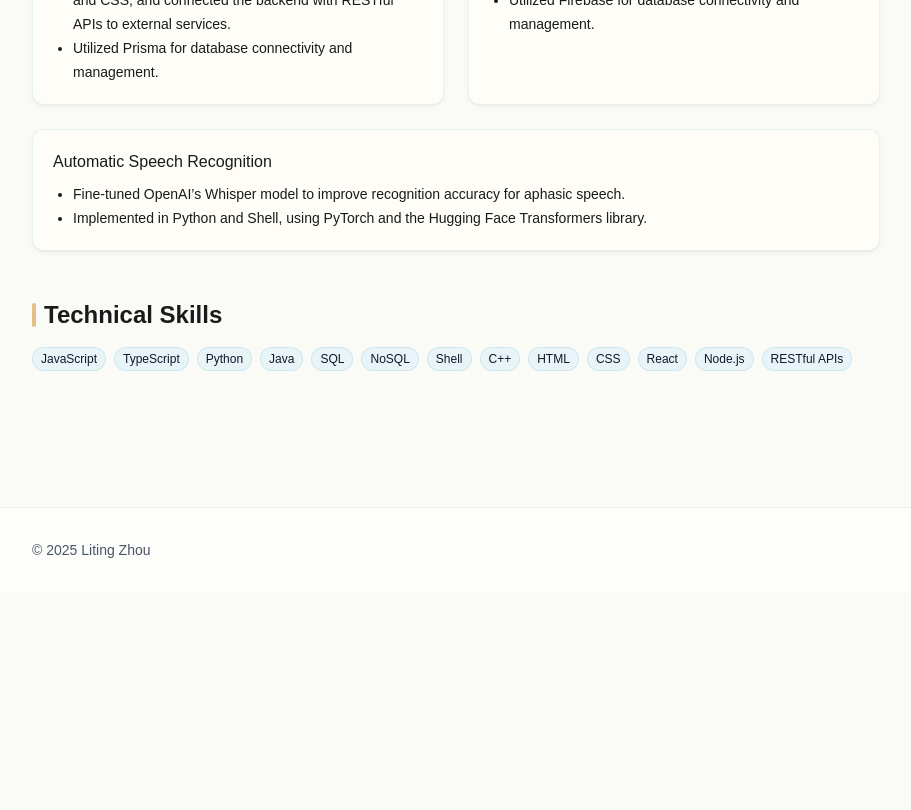
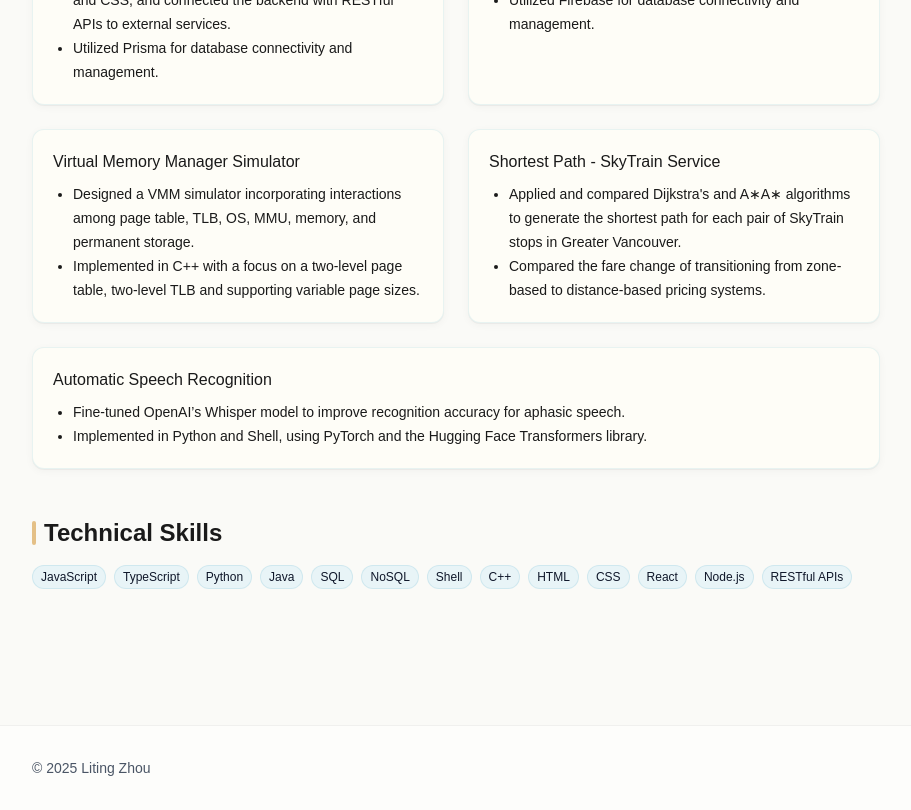
Before and after one commit to Liting-Zhou/liting-zhou.github.io, a Next.js app: page / in a window 1280 px wide. Shown: the part 1500-2310 px from the top of the page, without its empty margins (184-1095 px from the left). Before the commit the page ends 2092 px from the top, so only its background shows below. Built offline with nearby package versions, Linux system fonts and the light colour scheme.

Commit message:
add projects

```diff
--- a/app/page.tsx
+++ b/app/page.tsx
@@ -201,12 +201,41 @@ export default function Home() {
             </ul>
           </article>
 
+          <article className="card p-5 transition-shadow hover:shadow-md">
+            <h3 className="font-medium">Virtual Memory Manager Simulator</h3>
+            <ul className="list-disc ms-5 mt-2 text-sm leading-6">
+              <li>
+                Designed a VMM simulator incorporating interactions among page
+                table, TLB, OS, MMU, memory, and permanent storage.
+              </li>
+              <li>
+                Implemented in C++ with a focus on a two-level page table,
+                two-level TLB and supporting variable page sizes.
+              </li>
+            </ul>
+          </article>
+
+          <article className="card p-5 transition-shadow hover:shadow-md">
+            <h3 className="font-medium">Shortest Path - SkyTrain Service</h3>
+            <ul className="list-disc ms-5 mt-2 text-sm leading-6">
+              <li>
+                Applied and compared Dijkstra&#39;s and A∗A∗ algorithms to generate
+                the shortest path for each pair of SkyTrain stops in Greater
+                Vancouver.
+              </li>
+              <li>
+                Compared the fare change of transitioning from zone-based to
+                distance-based pricing systems.
+              </li>
+            </ul>
+          </article>
+
           <article className="card p-5 transition-shadow hover:shadow-md sm:col-span-2">
             <h3 className="font-medium">Automatic Speech Recognition</h3>
             <ul className="list-disc ms-5 mt-2 text-sm leading-6">
               <li>
-                Fine-tuned OpenAI’s Whisper model to improve recognition
-                accuracy for aphasic speech.
+                Fine-tuned OpenAI’s Whisper model to improve recognition accuracy
+                for aphasic speech.
               </li>
               <li>
                 Implemented in Python and Shell, using PyTorch and the Hugging
```
